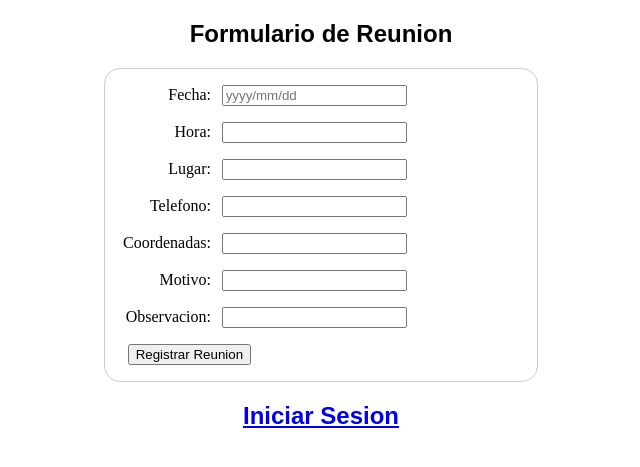
After one commit to pedrinillaisaca/Practica04_MiCorreoElectronico, a PHP site: page /admin/vista/user/crearReunion.php in a window 1280 px wide. The commit adds this page. Shown: the top 467 px of the page, without its empty margins (319-959 px from the left). Run offline with PHP 8.4, Linux system fonts and the light colour scheme; the visitor is signed in with stand-in values (Sample User, id 1).

Commit message:
parte publica correctamente configurada, sesiones correspondientes para cada usuario que haya iniciado sesion en el sistema

```diff
--- /dev/null
+++ b/admin/controladores/cerrarSesion.php
@@ -0,0 +1,6 @@
+<?php
+    session_start();
+    $_SESSION['isLogged'] = FALSE;
+    session_destroy();
+    header("Location: ../../public/vista/login.html");
+?>
--- /dev/null
+++ b/admin/vista/user/crearReunion.php
@@ -0,0 +1,79 @@
+<?php
+    session_start();
+    if(!isset($_SESSION['isLogged']) || $_SESSION['isLogged'] === FALSE){
+        header("Location: ../../../public/vista/login.html");
+    }
+?>
+<!DOCTYPE html>
+<html lang="es">
+
+<head>
+    <meta charset="utf-8">
+    <title>Crear Reunion</title>
+    <link rel="stylesheet" href="../../css/formulario.css">
+    <!--
+    <script src="funciones.js" type="text/javascript"></script>-->
+
+</head>
+
+
+<section class="formulas">
+    <h2>Formulario de Reunion</h2>
+    <form id="formulario01" method="POST" action="../controladores/crear_usuario.php" >
+
+        <!--
+        <div><label for="cedula">Cedula:</label>
+            <input type="text" id="ced" name="cedula" value="" placeholder="" onkeyup="return validarCedula()" />
+            <span id="mensajeCedula" class="error"></span>
+        </div>-->
+
+        <div><label for="fecha">Fecha:</label>
+            <input type="text" id="fecha" name="fecha" placeholder="yyyy/mm/dd" />
+            <span id="mensajeNombre" class="error"></span>
+        </div>
+
+
+        <div> <label for="hora">Hora:</label>
+            <input type="text" id="hora" name="hora"  />
+            <span id="mensajeApellido" class="error"></span>
+        </div>
+
+        <div>
+            <label for="lugar">Lugar:</label>
+            <input type="text" id="lugar" name="lugar" /></div>
+
+
+        <div>
+            <label for="tel">Telefono:</label>
+            <input type="text" id="tel"  name="telefono"/>
+            <span id="mensajeTelefono" class="error"></span>
+        </div>
+
+        <div>
+            <label for="coordenadas">Coordenadas:</label>
+            <input type="text" id="coordenadas"  name="coordenadas"  />
+            <span id="mensajeFechaNac" class="error"></span>
+        </div>
+
+        <div>
+            <label for="motivo">Motivo:</label>
+            <input type="text" id="motivo" name="motivo" />
+            <span id="mensajeMail" class="error"></span>
+        </div>
+
+        <div>
+            <label for="observacion">Observacion:</label>
+            <input type="text" id="observacion" name="observacion" />
+            <span id="mensajePass" class="error"></span>
+        </div>
+        <div>
+            <input type="submit" value="Registrar Reunion" id="Registrar"></input>
+            <!--
+            <input type="submit" value="Validar" onclick="validar()"></input>-->
+        </div>
+
+    </form>
+    <h2><a href="login.html">Iniciar Sesion</a></h2> <!--PENDIENTE-->
+</section>
+
+</html>
--- a/css/formulario.css
+++ b/css/formulario.css
@@ -1,5 +1,11 @@
 @charset "utf8";
+h1{
+    text-align: center;
+    font-family: Arial, Helvetica, sans-serif;
+}
+
 h2{
+    font-family: Arial, Helvetica, sans-serif;
     text-align: center;
 }
 form {
```
Also changed, not shown: admin/vista/admin/index.php (+8 -3 lines), admin/vista/user/index.php (+7 -0 lines), public/controladores/login.php (+6 -22 lines).
